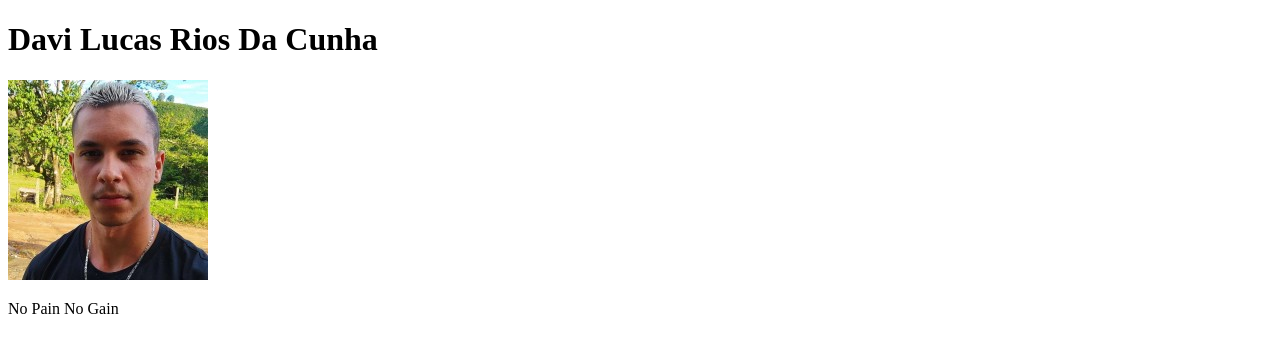
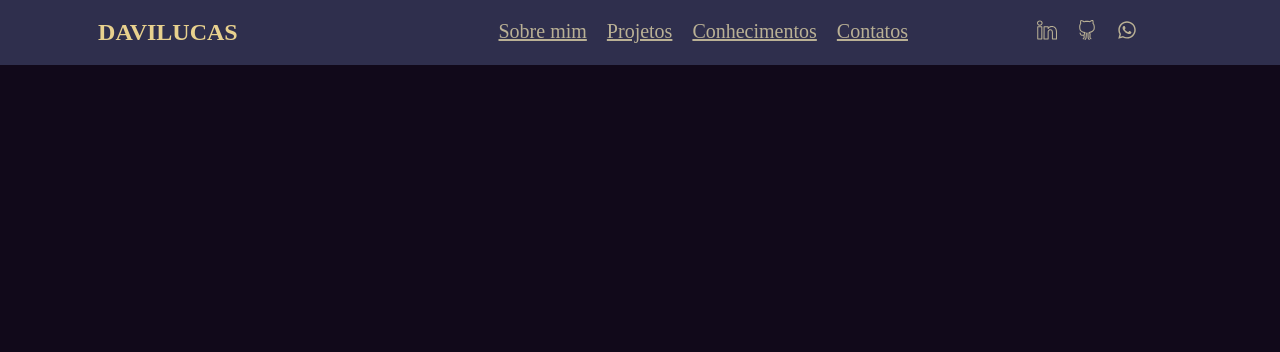
Before and after one commit to Davilucca22/meu-portifolio, a React (Create React App) app: page / in a window 1280 px wide. Shown: the top 352 px of the page. Built offline with nearby package versions, Linux system fonts and the light colour scheme.

Commit message:
nav feito

```diff
--- a/package.json
+++ b/package.json
@@ -9,6 +9,7 @@
     "@testing-library/user-event": "^13.5.0",
     "react": "^19.1.1",
     "react-dom": "^19.1.1",
+    "react-icons": "^5.5.0",
     "react-scripts": "5.0.1",
     "web-vitals": "^2.1.4"
   },
--- /dev/null
+++ b/src/components/Header/header.css
@@ -0,0 +1,43 @@
+*{
+    margin: 0;
+}
+
+body{
+    background-color: #11091a;
+}
+
+nav{
+    background-color: #2f2f4d ;
+    margin: 0 auto;
+    display: flex;
+    flex-wrap: wrap;
+    padding: 10px;
+    align-items: center;
+}
+
+ul{
+    display: flex;
+    flex-direction: row;
+    list-style-type: none;
+}
+
+li{
+    margin: 10px;
+}
+
+h1{
+    color: #e8d18e;
+    margin: 0 auto;
+}
+
+a{
+    color: #bab195;
+}
+
+#menus{
+    display: flex;
+    width: 60vw;
+    margin: 0 auto;
+    font-size: 20px;
+    justify-content: space-around;
+}
--- a/src/components/Header/header.js
+++ b/src/components/Header/header.js
@@ -1,11 +1,25 @@
 import React from "react";
+import { SlSocialGithub, SlSocialLinkedin } from "react-icons/sl";
+import { FaWhatsapp } from "react-icons/fa";
+import './header.css'
 
 export default function Header(){
     return(
-        <header>
-            <h1>Davi Lucas Rios Da Cunha</h1>
-            <img src="/images/eu.jpeg" alt="eu.jpeg" />
-            <p>No Pain No Gain</p>
-        </header>
+        <nav>
+            <h1>DAVILUCAS</h1>
+            <div id="menus">
+                <ul className="linksPage">
+                    <li><a href="#sobre">Sobre mim</a></li>
+                    <li><a href="#projetos">Projetos</a></li>
+                    <li><a href="#conhecimentos">Conhecimentos</a></li>
+                    <li><a href="#contato">Contatos</a></li>
+                </ul>
+                <ul className="socialLinks">
+                    <li><a href="https://www.linkedin.com/in/davilucca22?trk=contact-info" target="blank_"><SlSocialLinkedin /></a></li>
+                    <li><a href="https://github.com/Davilucca22" target="blank_"><SlSocialGithub /></a></li>
+                    <li><a href="https://wa.me/qr/ZZFAG3EVAASOA1" target="blank_"><FaWhatsapp /></a></li>
+                </ul>
+            </div>
+        </nav>
     )
 }
```
Also changed, not shown: src/components/Header/index.html (deleted, +0 -11 lines), 1 other file (tests, documents, lock files or other folders).
